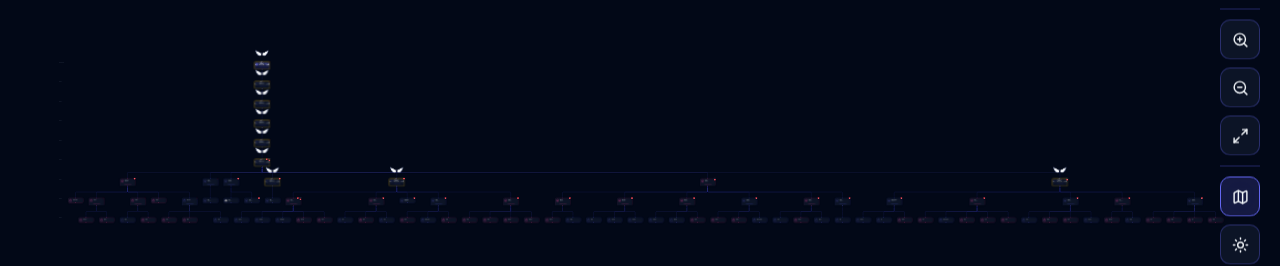
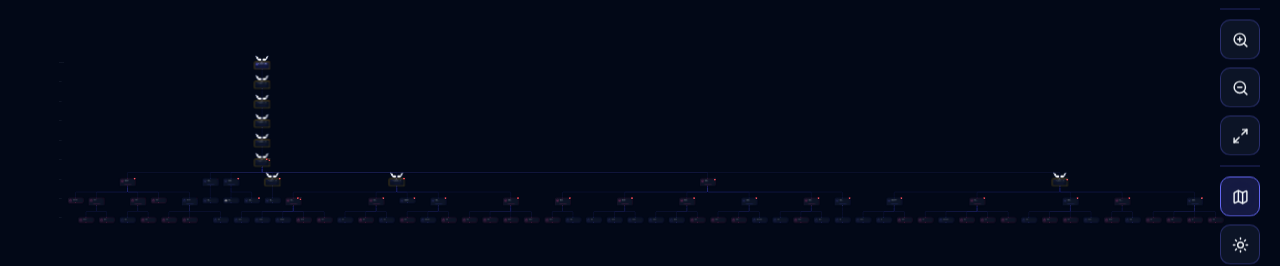
Before and after one commit to FarisAlahmad714/AlahmadFamiilyTree, a Next.js app: page /tree in a window 1280 px wide. Shown: the part 258-524 px from the top of the page. Built offline with nearby package versions, Linux system fonts and the light colour scheme; no server answers; grey boxes are pictures that could not be loaded.

Commit message:
Shrink wings to 260px, fix halo erasure from wings center strip

```diff
--- a/components/PersonNode.tsx
+++ b/components/PersonNode.tsx
@@ -154,8 +154,8 @@ function PersonNode({ data, selected }: NodeProps<PersonNodeType>) {
             src="/angel-wings-transparent.png"
             style={{
               position: 'absolute',
-              width: 400,
-              top: -155,
+              width: 260,
+              top: -88,
               left: '50%',
               transform: 'translateX(-50%)',
               pointerEvents: 'none',
@@ -169,8 +169,8 @@ function PersonNode({ data, selected }: NodeProps<PersonNodeType>) {
             src="/angel-halo.png"
             style={{
               position: 'absolute',
-              width: 180,
-              top: -38,
+              width: 110,
+              top: -24,
               left: '50%',
               transform: 'translateX(-50%)',
               pointerEvents: 'none',
--- a/scripts/remove-bg.mjs
+++ b/scripts/remove-bg.mjs
@@ -19,13 +19,15 @@ for (let i = 0; i < data.length; i += 4) {
   }
 }
 
-// ── 2. Also erase the halo area from the wings image ─────────────────────────
-// Halo sits roughly at x=158..326, y=18..90 in the 484×243 source image
-// Zero out those pixels so the halo can be placed separately
-for (let y = 10; y < 95; y++) {
-  for (let x = 148; x < 336; x++) {
+// ── 2. Erase the entire center-top region (halo + sparkles) ──────────────────
+// The halo and sparkles sit in the center band of the image.
+// Erase a wide vertical strip from the center so only the wing sides remain.
+const cx = Math.floor(width / 2)
+const eraseHalfW = 130   // 260px total strip centered on image
+for (let y = 0; y < 110; y++) {
+  for (let x = cx - eraseHalfW; x < cx + eraseHalfW; x++) {
     const i = (y * width + x) * 4
-    data[i+3] = 0   // fully transparent — remove the halo region
+    data[i+3] = 0
   }
 }
 
```
Also changed, not shown: public/angel-wings-transparent.png.
